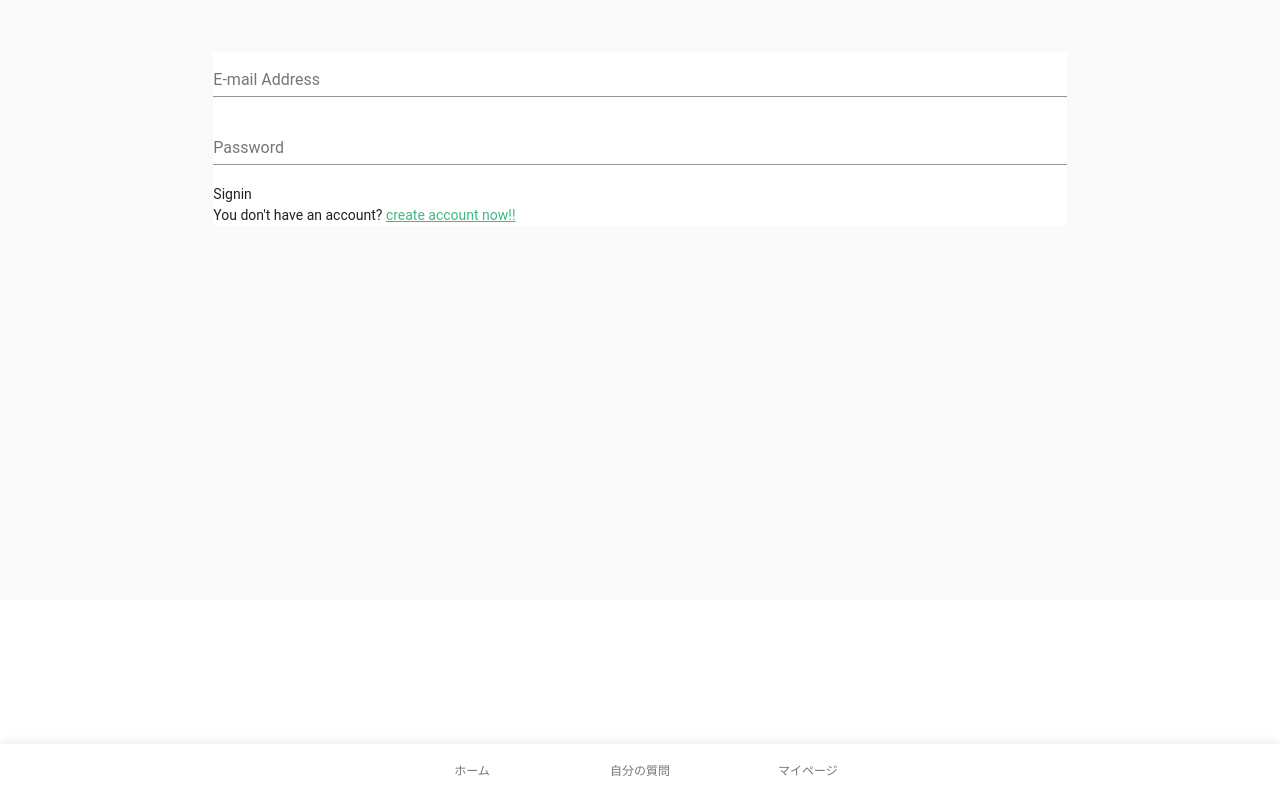
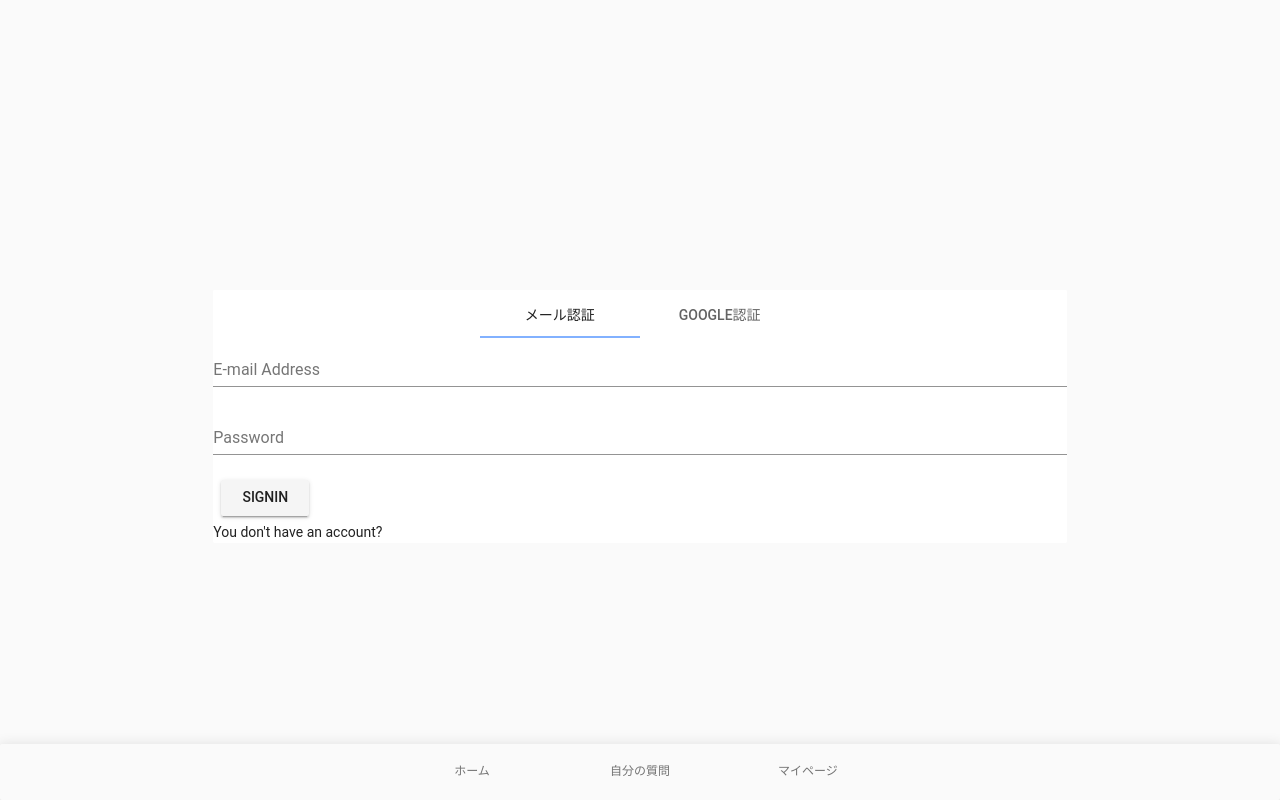
Before and after one commit to Gityaiz/monosashi, a Vue app: page /#/signin in a window 1280 px wide. Built offline with nearby package versions, Linux system fonts and the light colour scheme; no server answers; sample sign-in values are in the browser's storage.

Commit message:
google認証ページの追加（メール認証未実装）

```diff
--- a/src/components/header.vue
+++ b/src/components/header.vue
@@ -1,5 +1,5 @@
 <template>
-  <v-card height="200px" flat id='bottom-nav'>
+  <v-card flat id='bottom-nav'>
     <v-bottom-nav
       :active.sync="bottomNav"
       :value="true"
@@ -57,6 +57,5 @@ export default {
   position: fixed;
   bottom: 0;
   width: 100%;
-  height: 100px;
 }
 </style>
--- a/src/components/signin.vue
+++ b/src/components/signin.vue
@@ -1,9 +1,16 @@
 <template>
   <v-app>
     <v-layout>
-      <v-flex xs8 offset-xs2 mt-5>
+      <v-flex xs8 offset-xs2 mt-5 align-self-center>
         <v-card flat>
-          <form>
+          <v-tabs fixed-tabs>
+            <v-tab @click="changeTab('mail')">メール認証</v-tab>
+            <v-tab @click="changeTab('google')">google認証</v-tab>
+          </v-tabs>
+
+          <form
+            v-if="mailAuth"
+          >
             <v-text-field
               v-model="username"
               label="E-mail Address"
@@ -17,10 +24,16 @@
             >
             </v-text-field>
           </form>
-          <button @click='signin'>Signin</button>
-          <p>You don't have an account?
-            <router-link to="/signup">create account now!!</router-link>
-          </p>
+          <v-btn
+            v-if="mailAuth"
+          >
+          Signin
+          </v-btn>
+          <p v-if="mailAuth">You don't have an account?</p>
+
+          <div v-if="googleAuth" id="googleAuthbtn">
+            <v-btn color="info" @click='signin()'>Googleアカウントでログイン</v-btn>
+          </div>
         </v-card>
       </v-flex>
     </v-layout>
@@ -33,7 +46,9 @@ export default {
   data () {
     return {
       username: '',
-      password: ''
+      password: '',
+      mailAuth: true,
+      googleAuth: false
     }
   },
   methods: {
@@ -45,6 +60,15 @@ export default {
           console.log(data)
         })
         .catch(error => alert(error.message))
+    },
+    changeTab (mode) {
+      this.mailAuth = false
+      this.googleAuth = false
+      if (mode === 'mail') {
+        this.mailAuth = true
+      } else if (mode === 'google') {
+        this.googleAuth = true
+      }
     }
   }
 }
@@ -78,4 +102,11 @@ input {
   margin: 10px 0;
   padding: 10px;
 }
+#googleAuthbtn {
+  height: 100px;
+  display: flex;
+  flex-direction: column; /* 子要素をflexboxにより縦方向に揃える */
+  justify-content: center; /* 子要素をflexboxにより中央に配置する */
+  align-items: center;  /* 子要素をflexboxにより中央に配置する */
+}
 </style>
```
